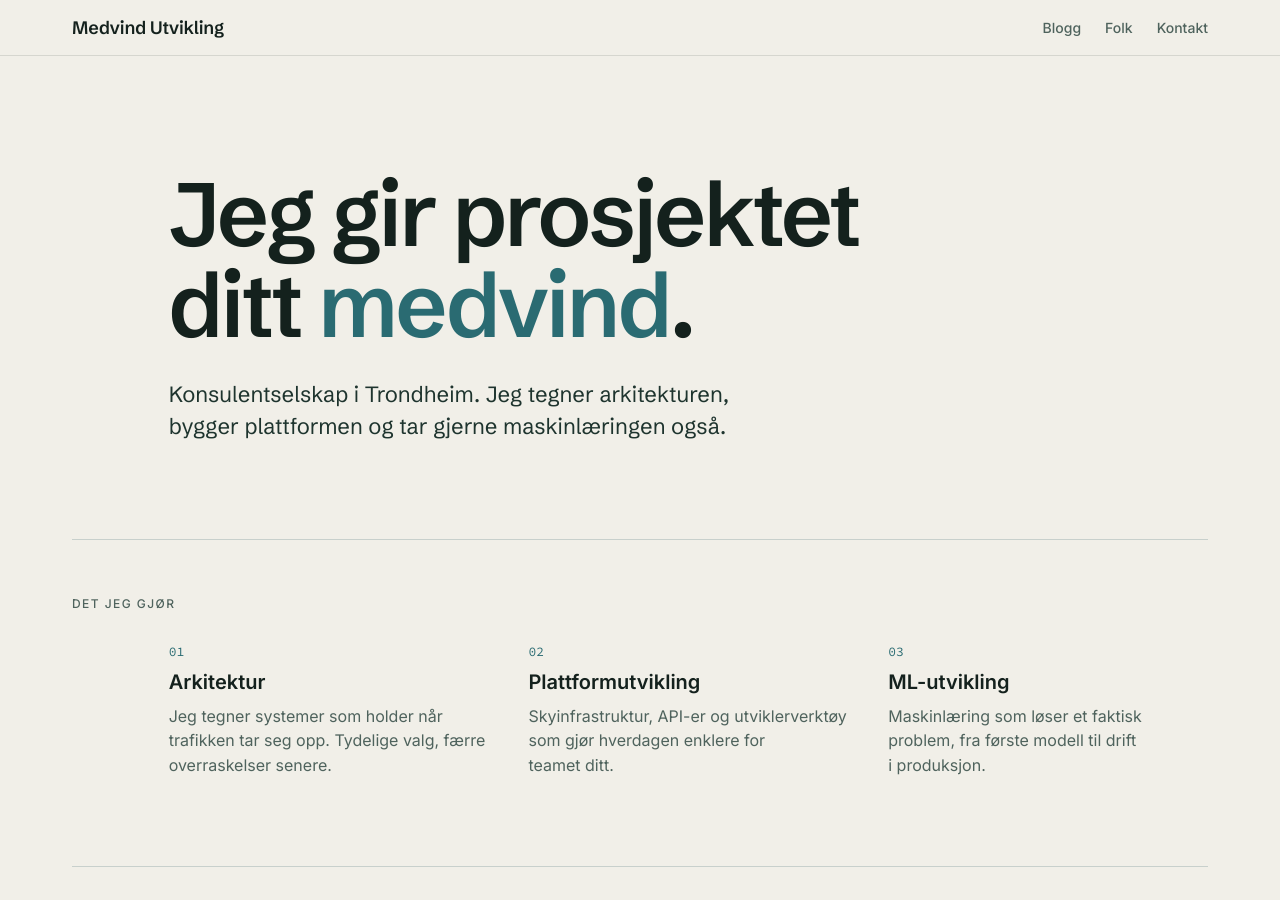
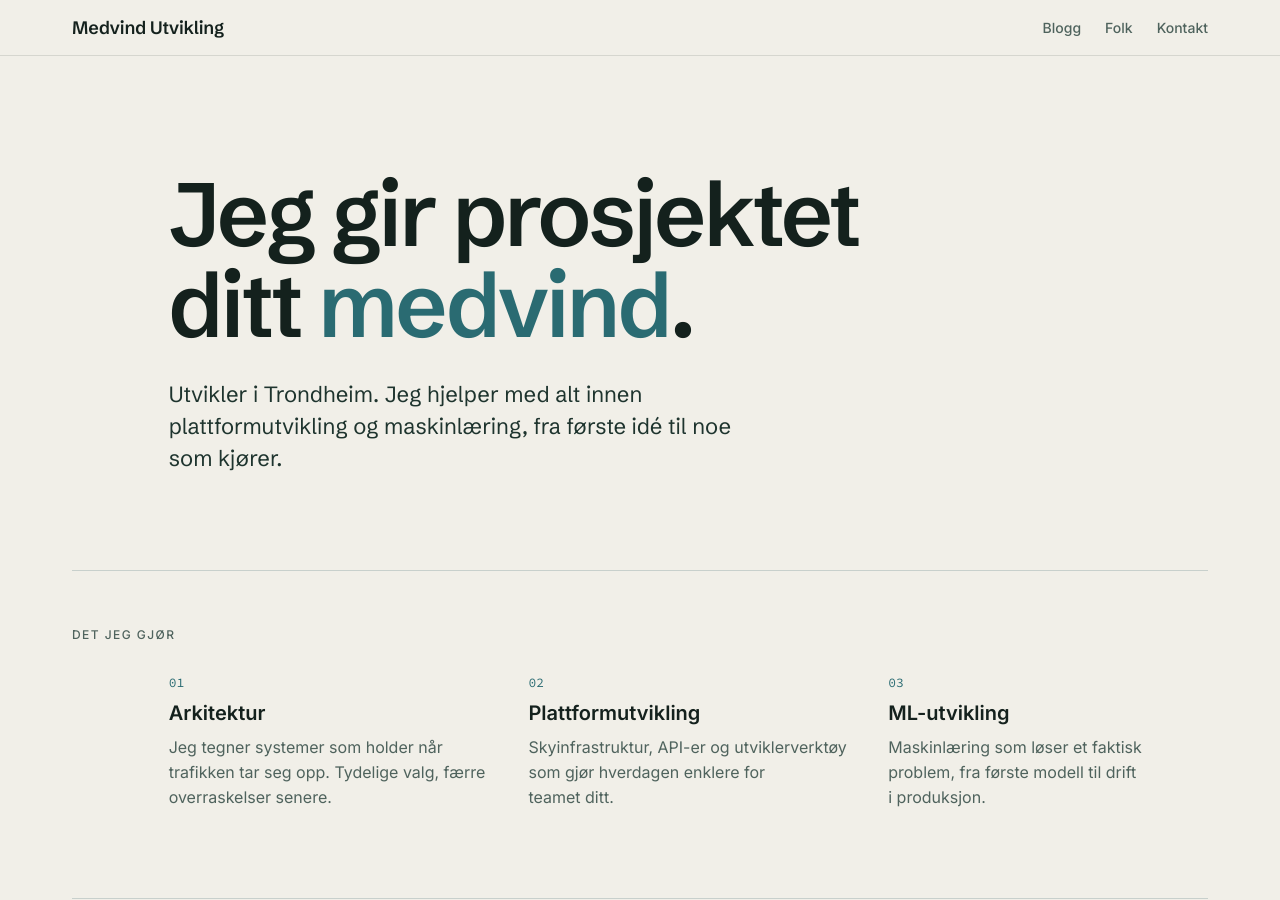
Before and after one commit to olavbm/medvind-web, a Jekyll site: the page index.html, which Jekyll copies as it is, in a window 1280 px wide and 900 px high. Built offline with Jekyll 4.4.1, drawn with Linux system fonts in a browser that asks for light colours.

Commit message:
Varmere ingress i hero

```diff
--- a/index.html
+++ b/index.html
@@ -33,7 +33,7 @@
     <section class="hero grid">
       <div class="hero__body">
         <h1 class="display">Jeg gir prosjektet ditt <em>medvind</em>.</h1>
-        <p class="lede">Konsulentselskap i Trondheim. Jeg tegner arkitekturen, bygger plattformen og tar gjerne maskinlæringen også.</p>
+        <p class="lede">Utvikler i Trondheim. Jeg hjelper med alt innen plattformutvikling og maskinlæring, fra første idé til noe som kjører.</p>
       </div>
     </section>
 
```
